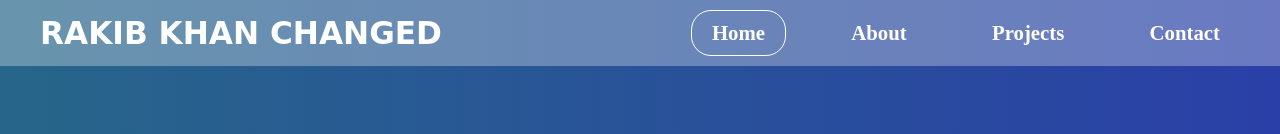
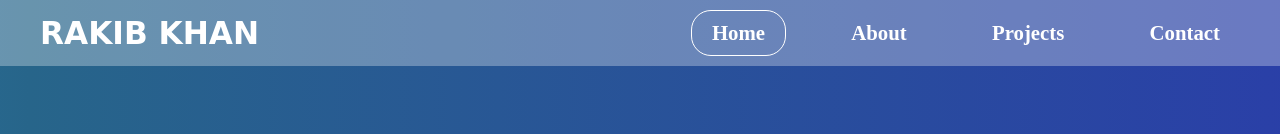
Before and after one commit to LombaxTech/test-personal-site, a plain HTML site: page index.html in a window 1280 px wide. Shown: the top 134 px of the page. Drawn offline with nearby package versions, Linux system fonts and the light colour scheme; a web font is replaced by a local one.

Commit message:
undid test change

```diff
--- a/index.html
+++ b/index.html
@@ -15,7 +15,7 @@
 <body>
     <header>
         <nav>
-            <div class="logo">RAKIB KHAN CHANGED</div>
+            <div class="logo">RAKIB KHAN</div>
             <ul class="navbar">
                 <li>Home</li>
                 <li>About</li>
```
